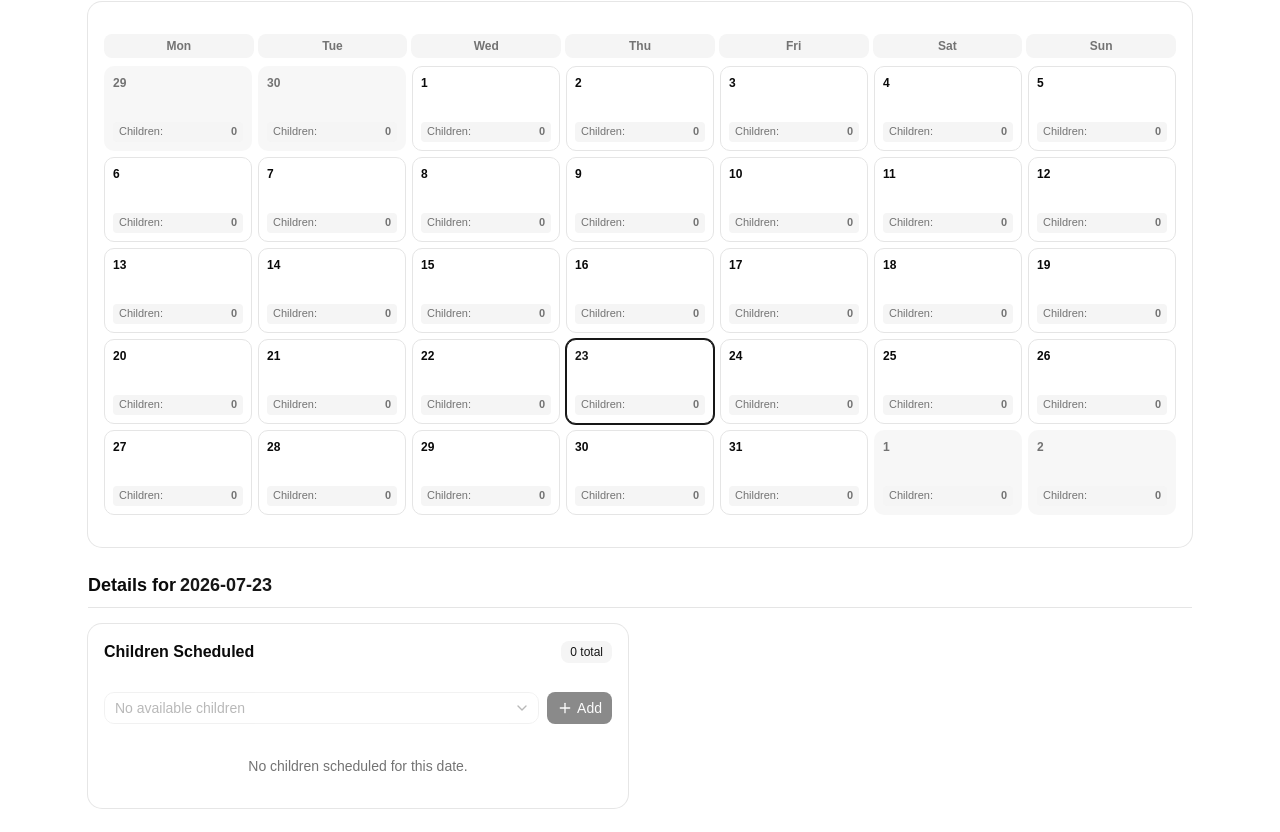
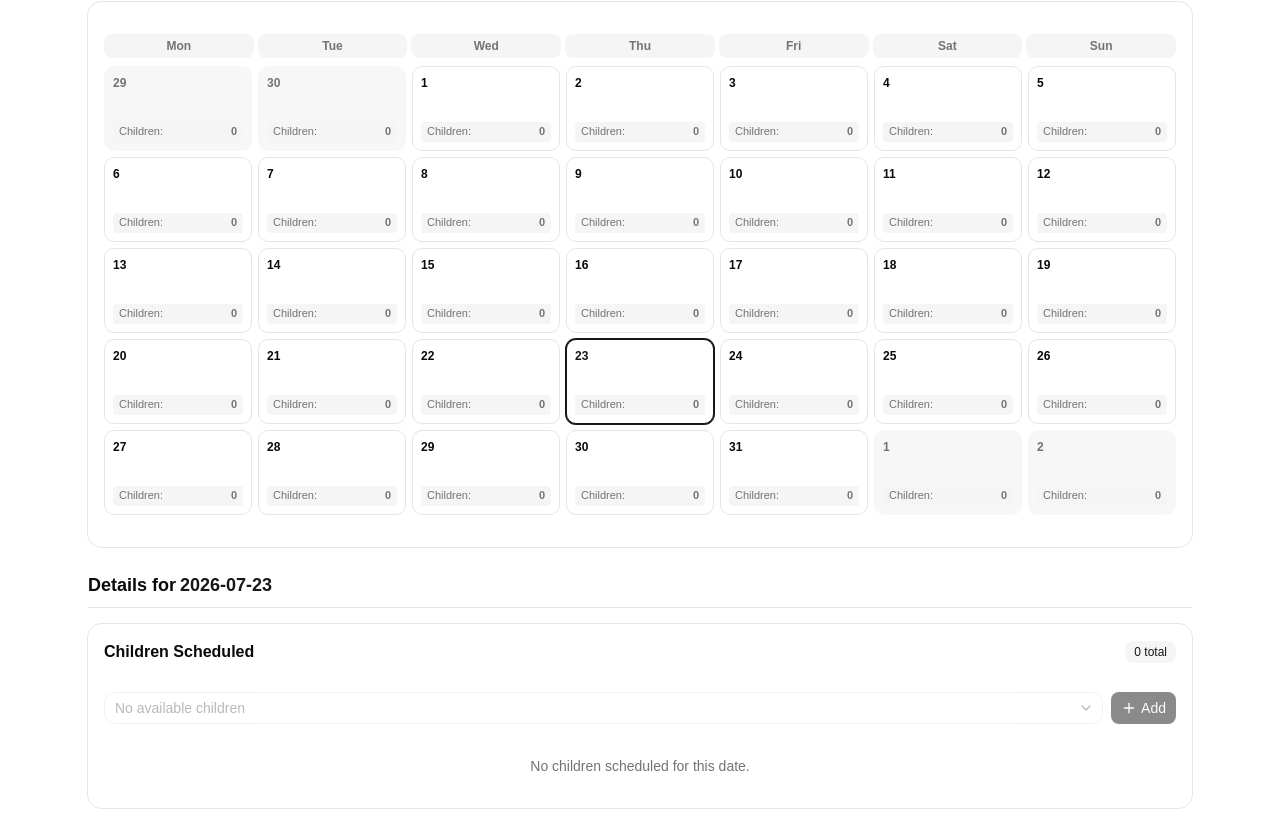
Before and after one commit to JohnLkt/daycare-scheduler, a React (Vite) app: page /schedule in a window 1280 px wide. Shown: the part 279-1111 px from the top of the page. Built offline with nearby package versions, Linux system fonts and the light colour scheme.

Commit message:
fix: expanded children scheduler

```diff
--- a/src/pages/CalendarPage.tsx
+++ b/src/pages/CalendarPage.tsx
@@ -283,8 +283,6 @@ export default function CalendarPage() {
             </Badge>
           )}
         </div>
-
-        <div className="grid md:grid-cols-2 gap-6">
         <ChildrenScheduleCard
           currentChildBookings={currentChildBookings}
           children={children}
@@ -298,6 +296,5 @@ export default function CalendarPage() {
         />
       </div>
     </div>
-    </div>
   );
 }
```
Lines whose indentation alone changed are shown as unchanged.
